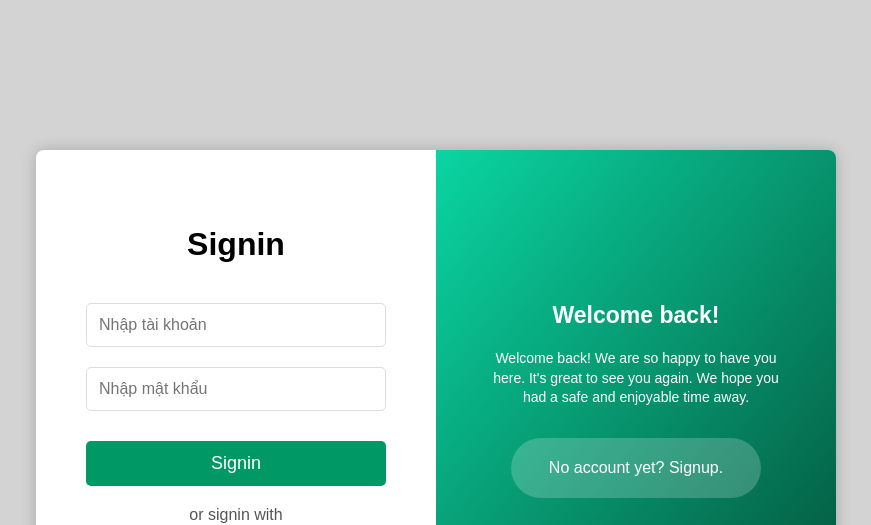
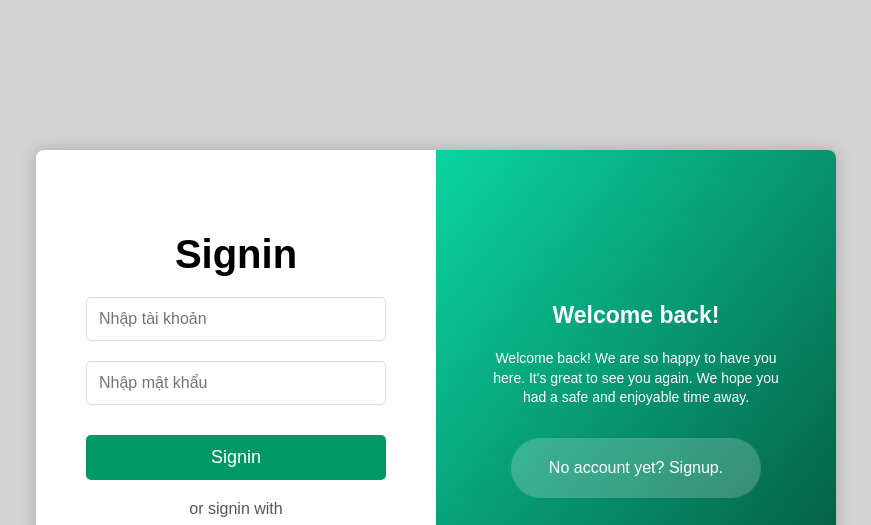
Before and after one commit to hieu100805/Bai-tap-buoi-2-WDS-MXH-2025, a plain HTML site: page index.html in a window 1280 px wide. Shown: the top 525 px of the page, without its empty margins (204-1075 px from the left). Drawn offline with Linux system fonts and the light colour scheme.

Commit message:
fix margin Signin

```diff
--- a/assets/style.css
+++ b/assets/style.css
@@ -33,8 +33,8 @@ body {
 }
 
 .login-box h2 {
-    margin-bottom: 30px;
-    font-size: 32px;
+    margin-bottom: 10px;
+    font-size: 40px;
     font-weight: bold;
 }
 
@@ -49,6 +49,11 @@ body {
     border: 1px solid #ddd;
     border-radius: 5px;
     font-size: 16px;
+    transition: background 0.3s;
+}
+
+.login-box input:focus {
+    background: #ddd;
 }
 
 .login-box button {
```
